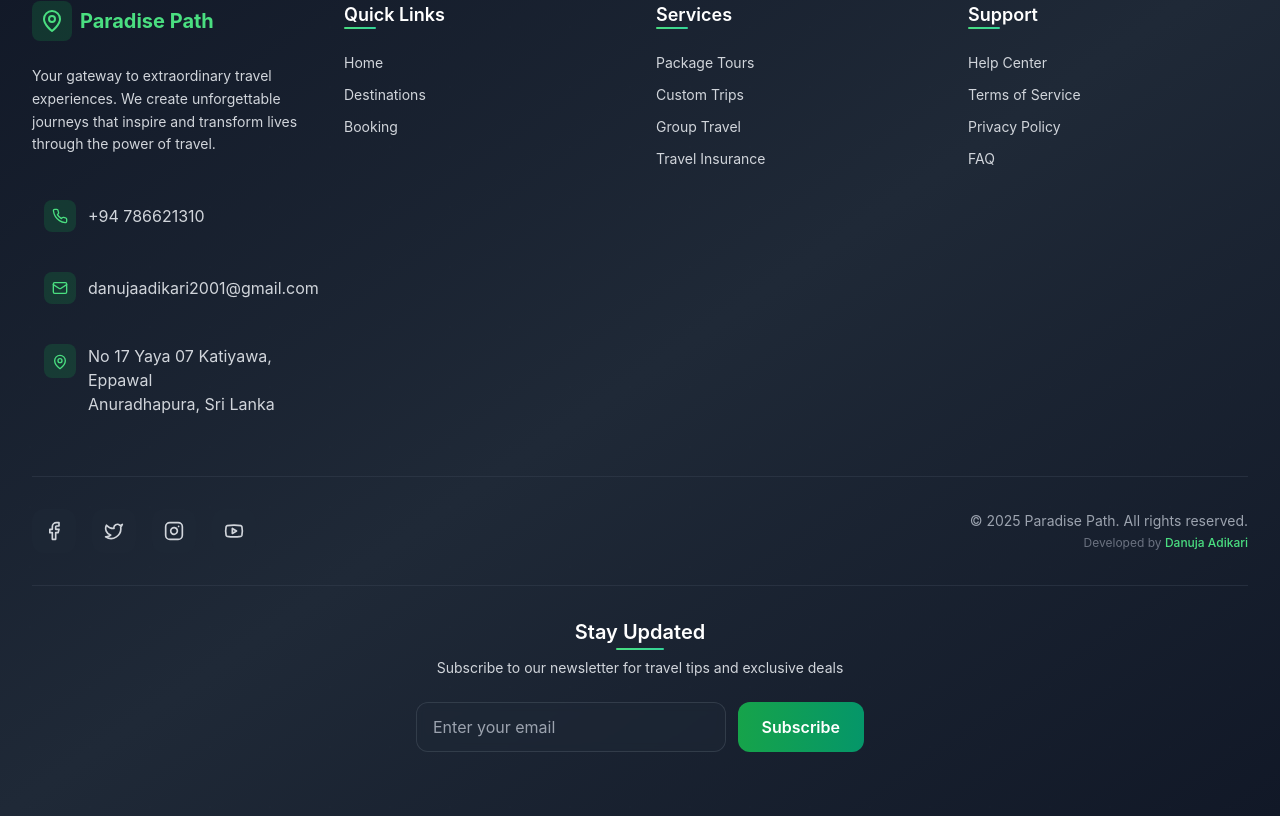
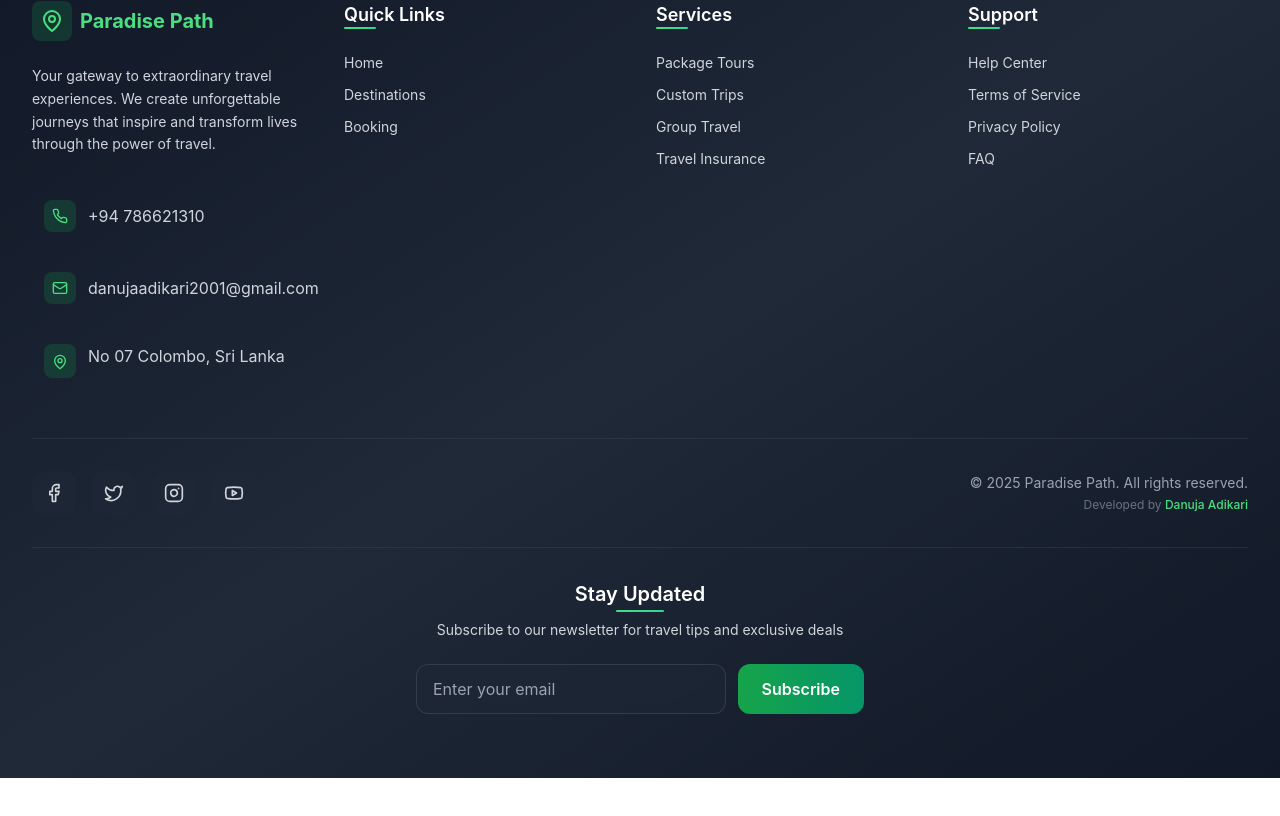
Before and after one commit to danujaadikari/ParadisePath, a React (Create React App) app: page /payment-failure in a window 1280 px wide. Shown: the part 2040-2856 px from the top of the page. After the commit the page ends 2818 px from the top, so only its background shows below. Built offline with nearby package versions, Linux system fonts and the light colour scheme; the HTML template or start-up script is replaced by a standard one.

Commit message:
Update footer address: change location to No 07 Colombo, Sri Lanka

```diff
--- a/src/components/Footer.js
+++ b/src/components/Footer.js
@@ -104,8 +104,7 @@ const Footer = () => {
                   <MapPin className="h-4 w-4 text-primary-400 mt-0.5" />
                 </div>
                 <span className="text-gray-300 group-hover:text-white transition-colors duration-300">
-                  No 17 Yaya 07 Katiyawa, Eppawal<br />
-                  Anuradhapura, Sri Lanka
+                  No 07 Colombo, Sri Lanka
                 </span>
               </div>
             </div>
```
